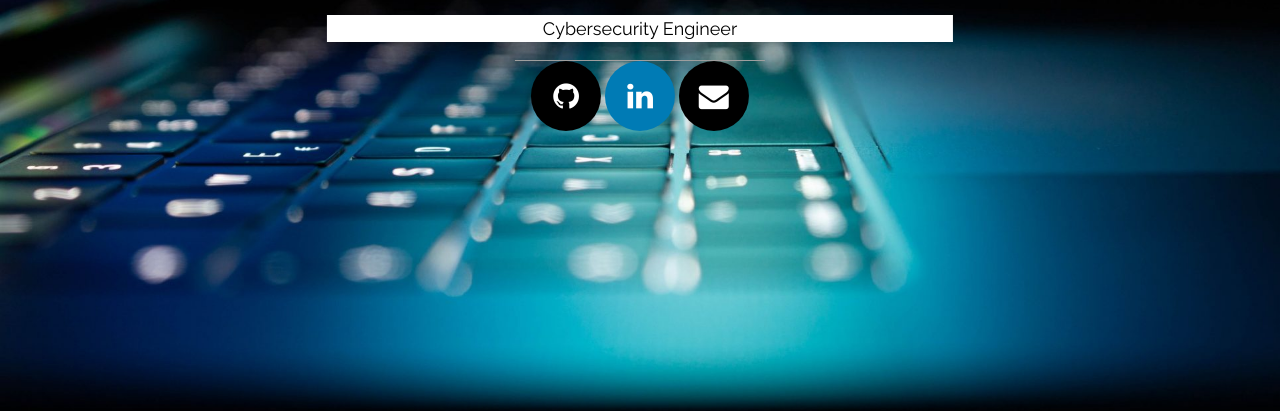
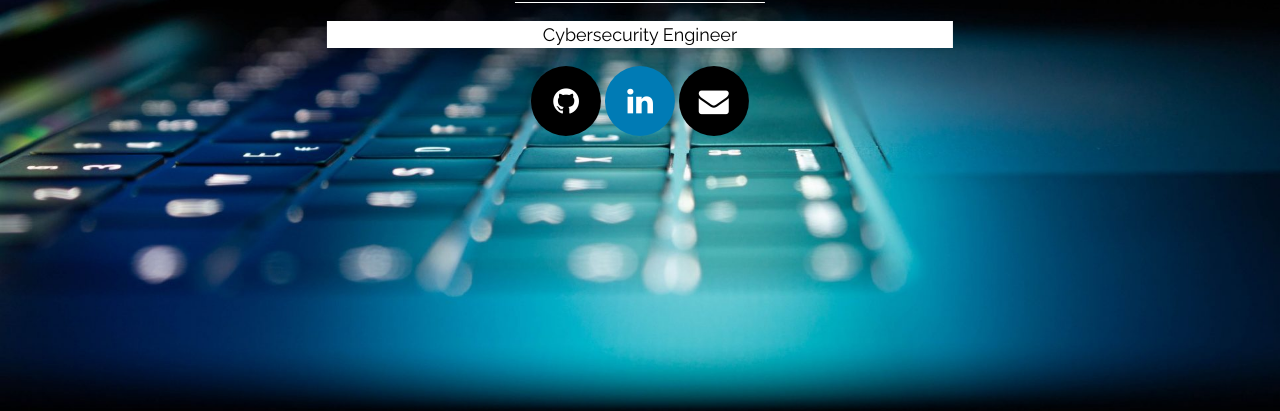
Before and after one commit to MannyIT99/MannyIT99.github.io, a plain HTML site: page index.html in a window 1280 px wide. Shown: the part 389-800 px from the top of the page. Drawn offline with nearby package versions, Linux system fonts and the light colour scheme.

Commit message:
Update index.html

```diff
--- a/index.html
+++ b/index.html
@@ -56,10 +56,10 @@ body, html {height: 100%}
 <div class="bgimg w3-display-container w3-animate-opacity w3-text-white">
   <div class="w3-display-middle">
     <h1 class="w3-jumbo w3-animate-top w3-center">EMANUELE URSELLI</h1>
+    <hr class="w3-border-white" style="margin:auto;width:40%">
     <div class="w3-white">
       <p class="w3-large w3-center">Cybersecurity Engineer</p>
     </div>
-    <hr class="w3-border-grey" style="margin:auto;width:40%">
     <div class="w3-center">
       <a href="https://www.github.com/mannyit99" class="fa fa-github"></a>
       <a href="https://www.linkedin.com/in/urselliemanuele" class="fa fa-linkedin"></a>
```
